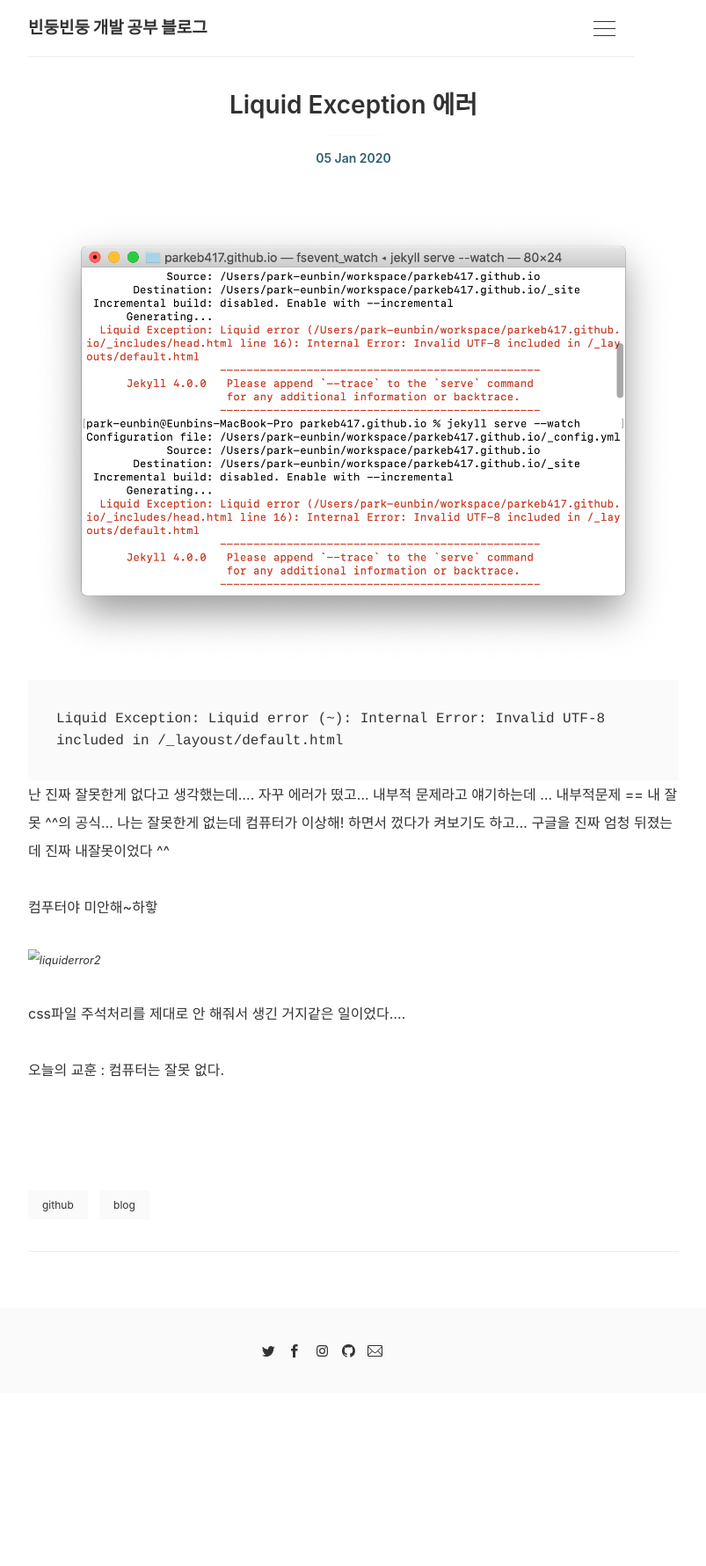
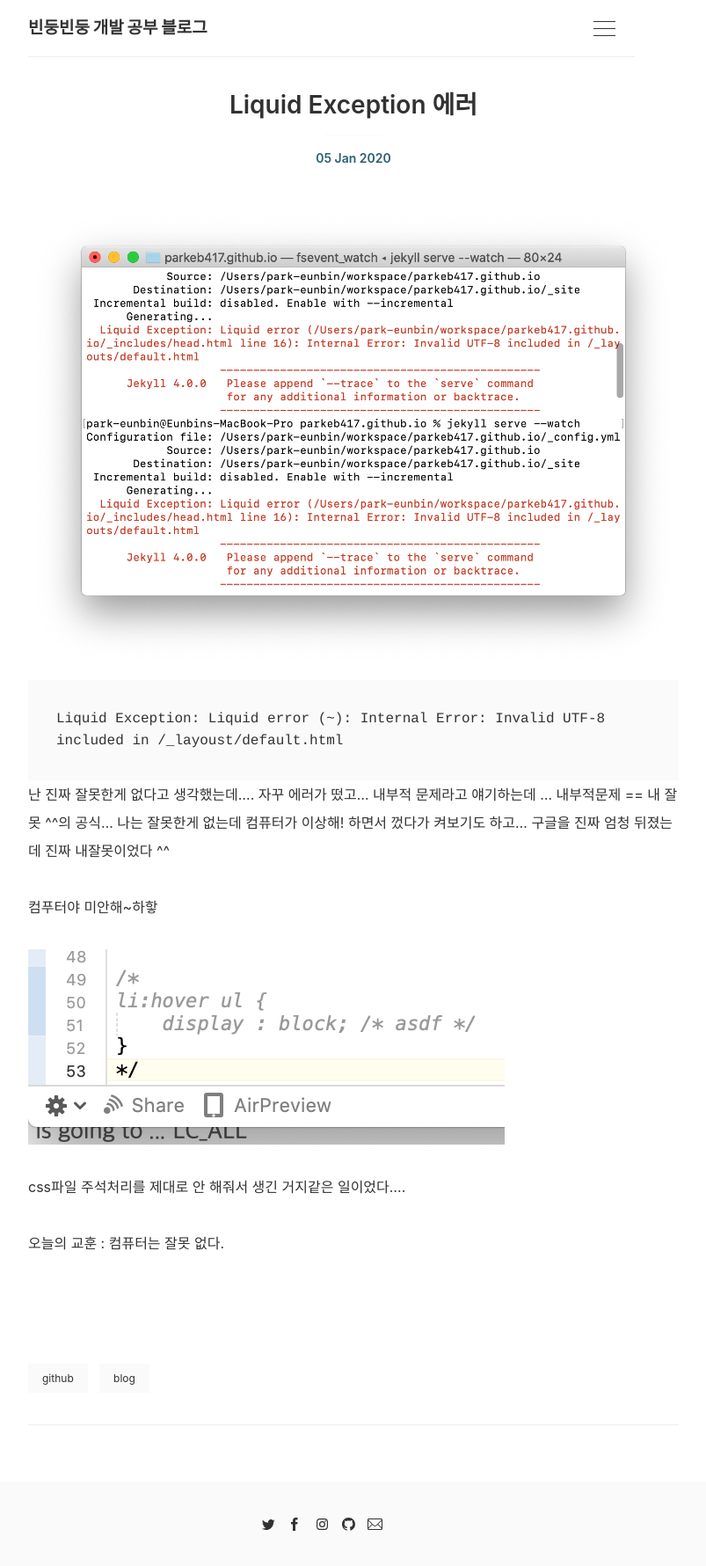
Before and after one commit to 42cosmos/42cosmos.github.io, a Jekyll site: the page built from _posts/2020-01-05-github-블로그-오류.md, in a window 1280 px wide. Shown: the whole page at 88% size, without its empty margins (274-1077 px from the left). Built offline with Jekyll 4.4.1, drawn with Linux system fonts in a browser that asks for light colours; comment, search, counter and statistics services are not loaded; before the commit the page ends 1583 px from its top, so only the background shows below that.

Commit message:
done with img address

```diff
--- a/_posts/2020-01-05-github-블로그-오류.md
+++ b/_posts/2020-01-05-github-블로그-오류.md
@@ -20,7 +20,7 @@ Liquid Exception: Liquid error (~): Internal Error: Invalid UTF-8 included in /_
 
 
 
-<img src="/Users/park-eunbin/workspace/parkeb417.github.io/images/liquiderror2.png" alt="liquiderror2" style="zoom:80%;" />
+![liquiderror2](/images/liquiderror2.png)
 
 css파일 주석처리를 제대로 안 해줘서 생긴 거지같은 일이었다....
 
```
Also changed, not shown: 2 other files.
